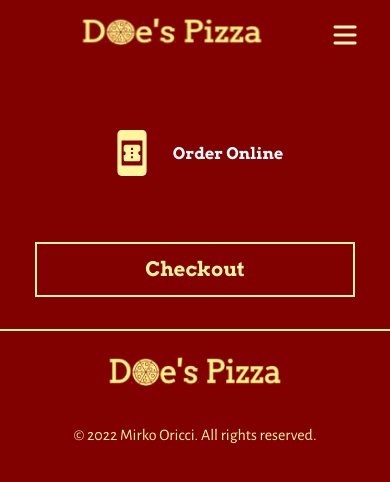
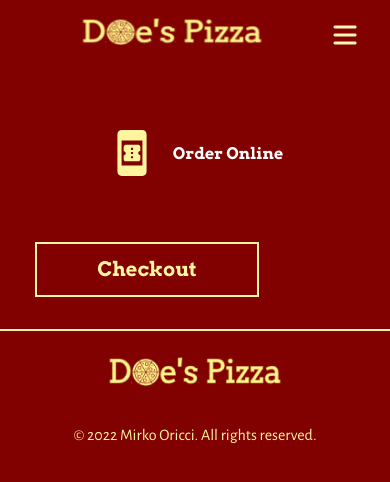
Before and after one commit to Techoplite/Doe-s-Pizza, a Next.js app: page /online-order in a window 390 px wide. Shown: the top 482 px of the page. Built offline with nearby package versions, Linux system fonts and the light colour scheme; a web font is replaced by a local one.

Commit message:
Fix button width on mobile

```diff
--- a/styles/DefaultBtn.module.scss
+++ b/styles/DefaultBtn.module.scss
@@ -1,7 +1,8 @@
 @import "globals.scss";
 .btn {
     border: 2px solid $yellow;
-    width: 215px;
+    width: 100%;
+    max-width: 14rem;
     background-color: transparent;
     font-family: "Arvo";
     font-style: normal;
```
